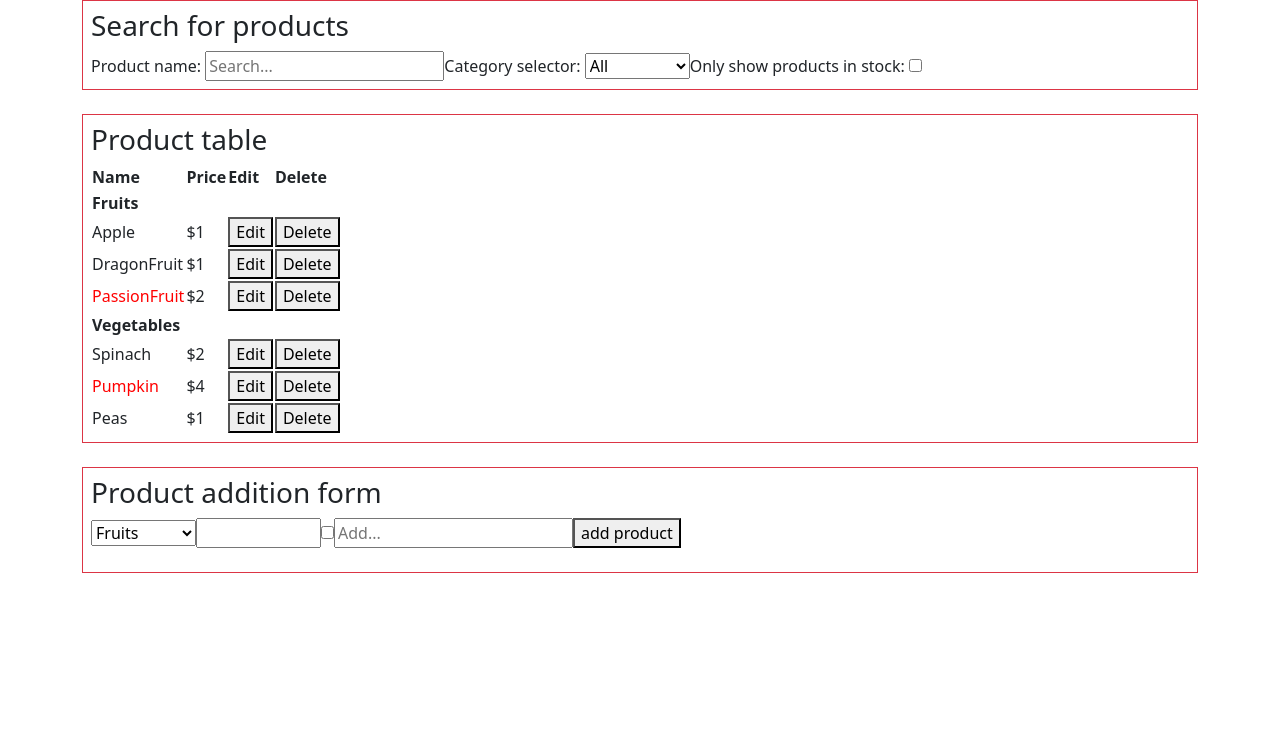
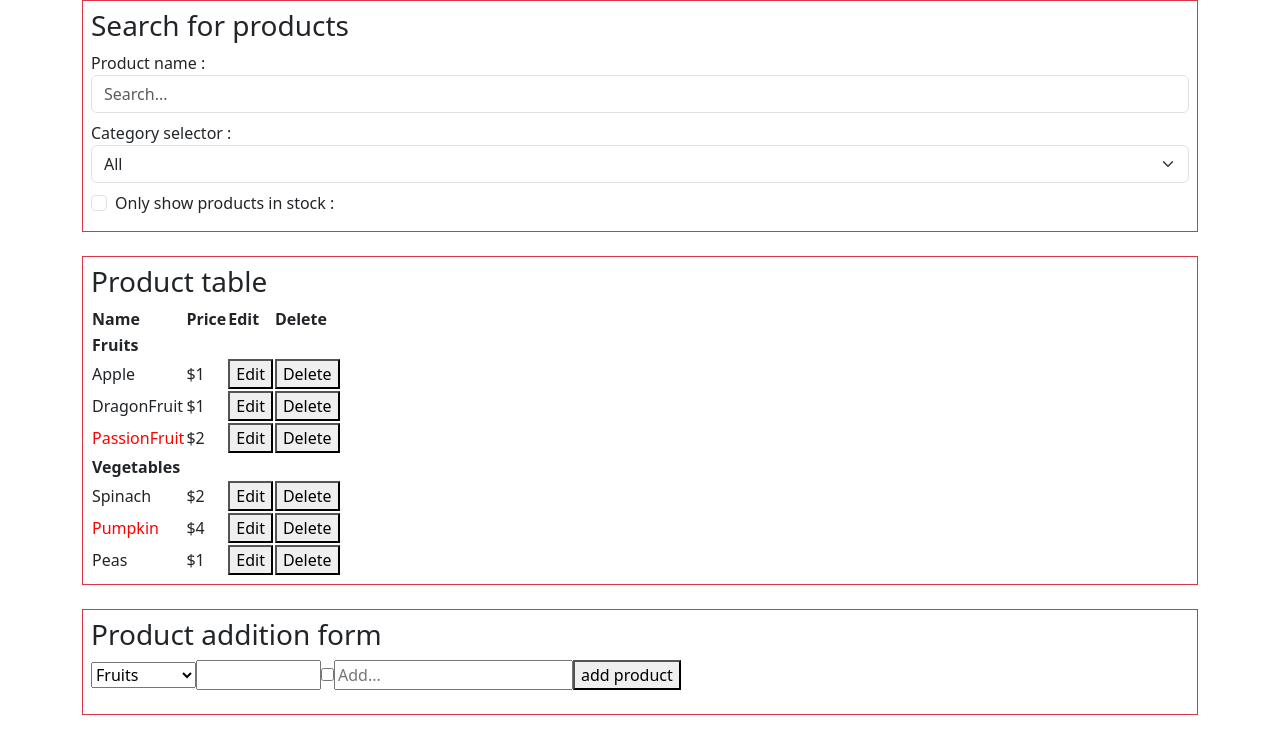
Before and after one commit to IchikaCoding/react-practice, a React (Vite) app: page / in a window 1280 px wide. Shown: the top 754 px of the page. Built offline with nearby package versions, Linux system fonts and the light colour scheme.

Commit message:
feat: レイアウトとフォーム要素をBootstrapで調整。

```diff
--- a/src/components/SearchBar.jsx
+++ b/src/components/SearchBar.jsx
@@ -18,10 +18,9 @@ export default function SearchBar({
   onInStockOnlyChange,
 }) {
   return (
-    <>
     <form>
-        <label htmlFor="search-product-name">
-          Product name:{" "}
+      <div className="mb-2">
+        <label htmlFor="search-product-name">Product name :</label>
         <input
           id="search-product-name"
           type="text"
@@ -30,11 +29,12 @@ export default function SearchBar({
           onChange={(e) => {
             onFilterTextChange(e.target.value);
           }}
+          className="form-control"
         />
-        </label>
-
-        <label htmlFor="filter-category-select">
-          Category selector: {/* カテゴリのセレクト要素を入れたい */}
+      </div>
+      <div className="mb-2">
+        <label htmlFor="filter-category-select">Category selector :</label>
+        {/* カテゴリのセレクト要素を入れたい */}
         {/* valueでfilterCategoryというstateを代入しているから初期値はstateの初期値が採用される。selectedで初期値をしても意味なし！ */}
         {/* 入力値はここで取得 */}
         <select
@@ -44,15 +44,15 @@ export default function SearchBar({
           onChange={(e) => {
             onFilterCategoryChange(e.target.value);
           }}
+          className="form-select"
         >
           <option value="All">All</option>
           <option value="Fruits">Fruits</option>
           <option value="Vegetables">Vegetables</option>
           <option value="Snacks">Snacks</option>
         </select>
-        </label>
-        <label htmlFor="stock-checkbox">
-          Only show products in stock:{" "}
+      </div>
+      <div className="mb-2 form-check">
         <input
           id="stock-checkbox"
           type="checkbox"
@@ -60,9 +60,12 @@ export default function SearchBar({
           onChange={(e) => {
             onInStockOnlyChange(e.target.checked);
           }}
+          className="form-check-input"
         />
+        <label htmlFor="stock-checkbox" className="form-check-label">
+          Only show products in stock :
         </label>
+      </div>
     </form>
-    </>
   );
 }
```
Lines whose indentation alone changed are shown as unchanged.
